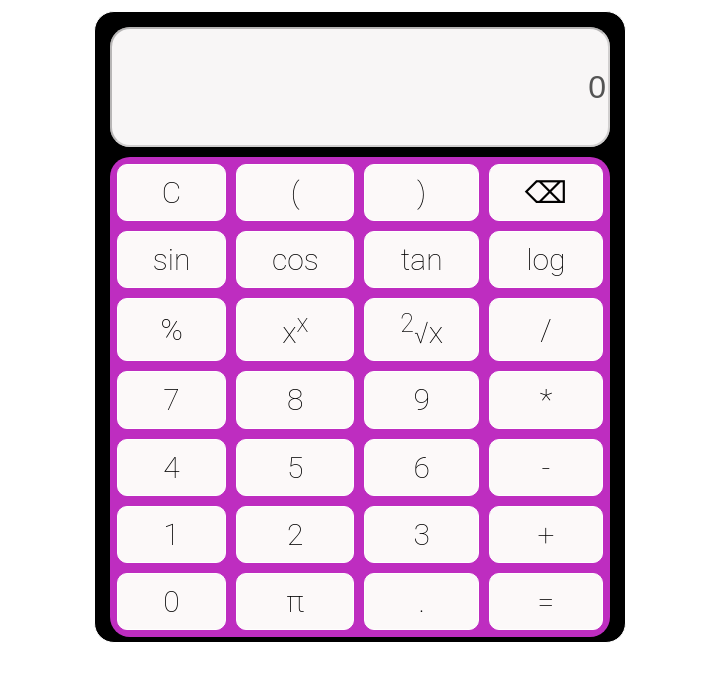
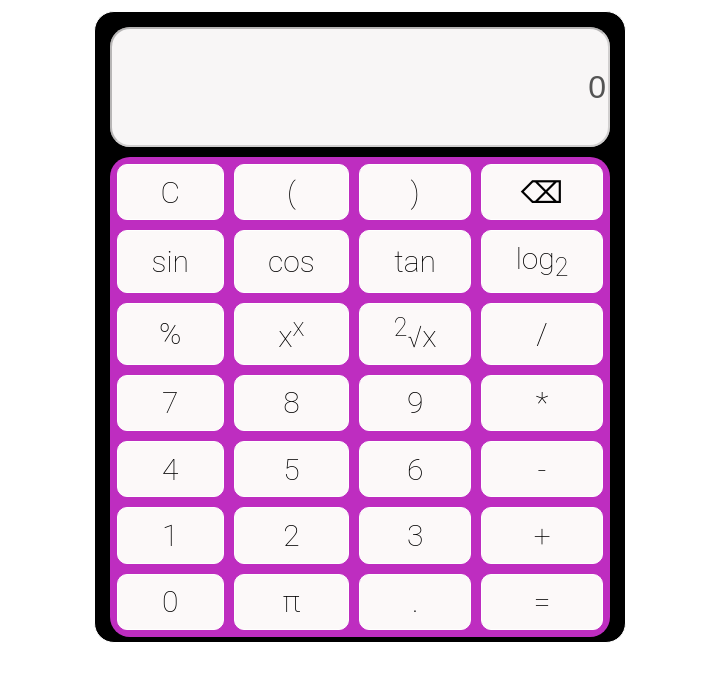
Before and after one commit to sudharm2004/CALCULATOR, a plain HTML site: page index.html in a window 1280 px wide. Shown: the part 114-794 px from the top of the page, without its empty margins (280-1002 px from the left). Drawn offline with Linux system fonts and the light colour scheme.

Commit message:
Update index.html

```diff
--- a/index.html
+++ b/index.html
@@ -22,7 +22,7 @@
             <button class="btn" id="sin">sin</button>
             <button class="btn" id="cos">cos</button>
             <button class="btn" id="tan">tan</button>
-            <button class="btn" id="log">log</button>
+            <button class="btn" id="log">log<sub>2</sub></button>
             <button class="btn">%</button>
             <button class="btn" id="square">x<sup>x</sup></button>
             <button class="btn" id="sqrt"><sup>2</sup><span>&#8730;</span>x</button>
```
